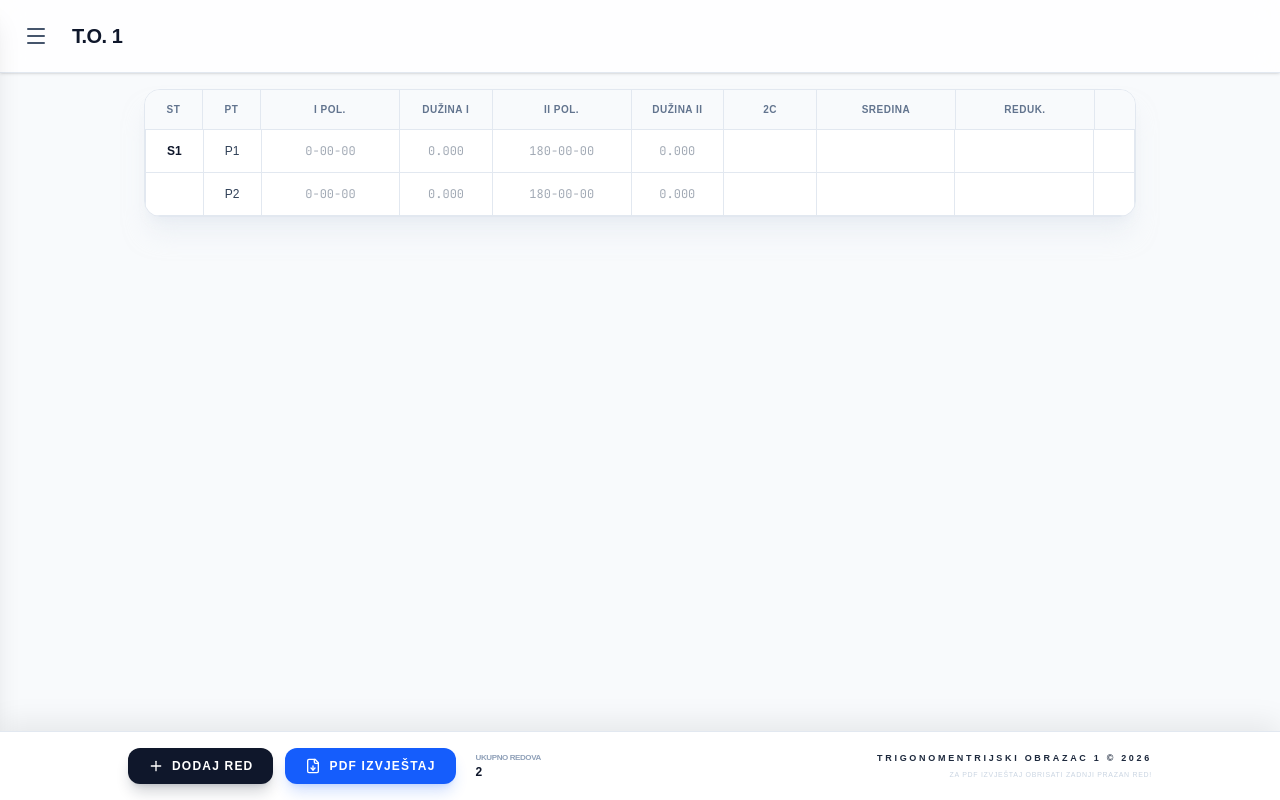
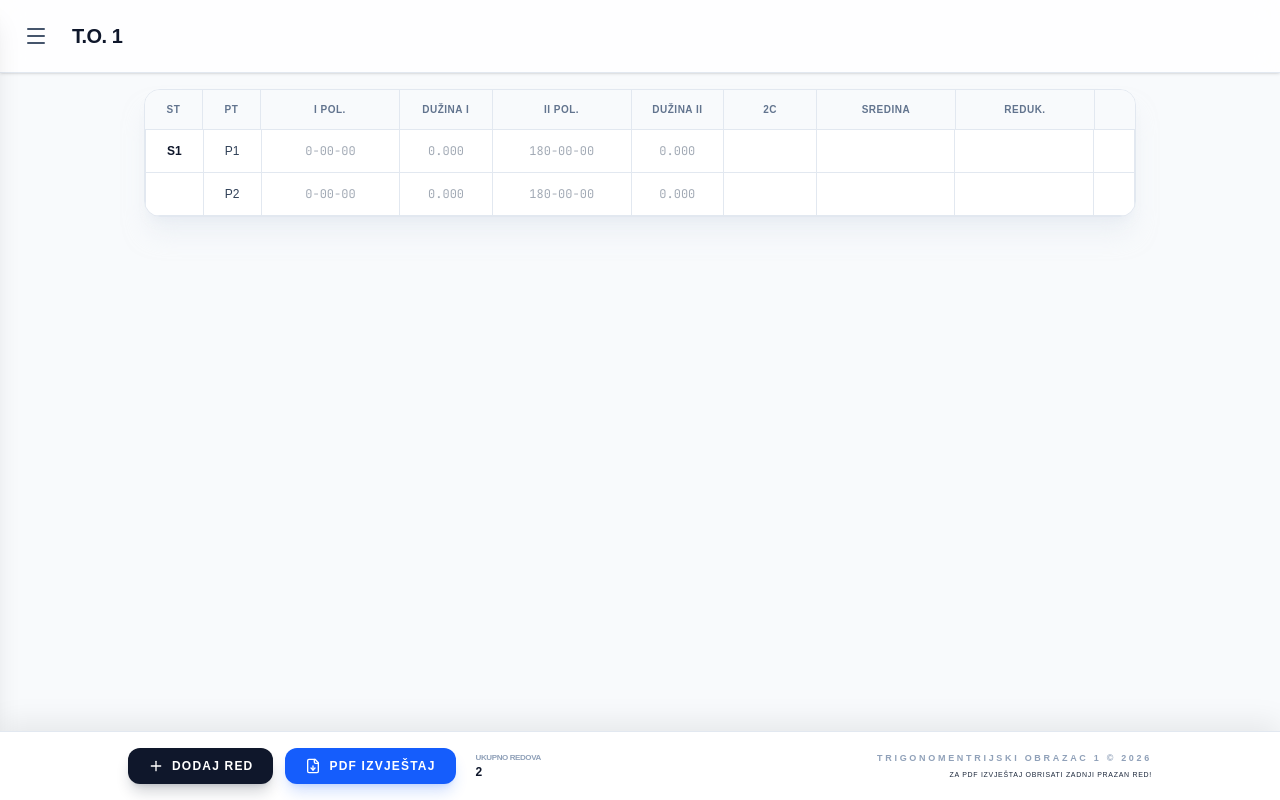
Before and after one commit to amerr97/to1, a React (Vite) app: page / in a window 1280 px wide. Built offline with nearby package versions, Linux system fonts and the light colour scheme.

Commit message:
Update App.tsx

```diff
--- a/src/App.tsx
+++ b/src/App.tsx
@@ -1924,10 +1924,10 @@ export default function App() {
 
           {/* Footer Copyright Text */}
           <div className="flex flex-col items-center sm:items-end">
-            <p className="text-[9px] uppercase tracking-[0.3em] font-bold text-slate-800">
+            <p className="text-[9px] uppercase tracking-[0.3em] font-bold text-slate-400">
               Trigonomentrijski obrazac 1 &copy; 2026
             </p>
-            <p className="text-[7px] text-slate-300 uppercase tracking-widest mt-1 hidden sm:block">
+            <p className="text-[7px] text-slate-800 uppercase tracking-widest mt-1 hidden sm:block">
               Za pdf izvještaj obrisati zadnji prazan red!
             </p>
           </div>
```
